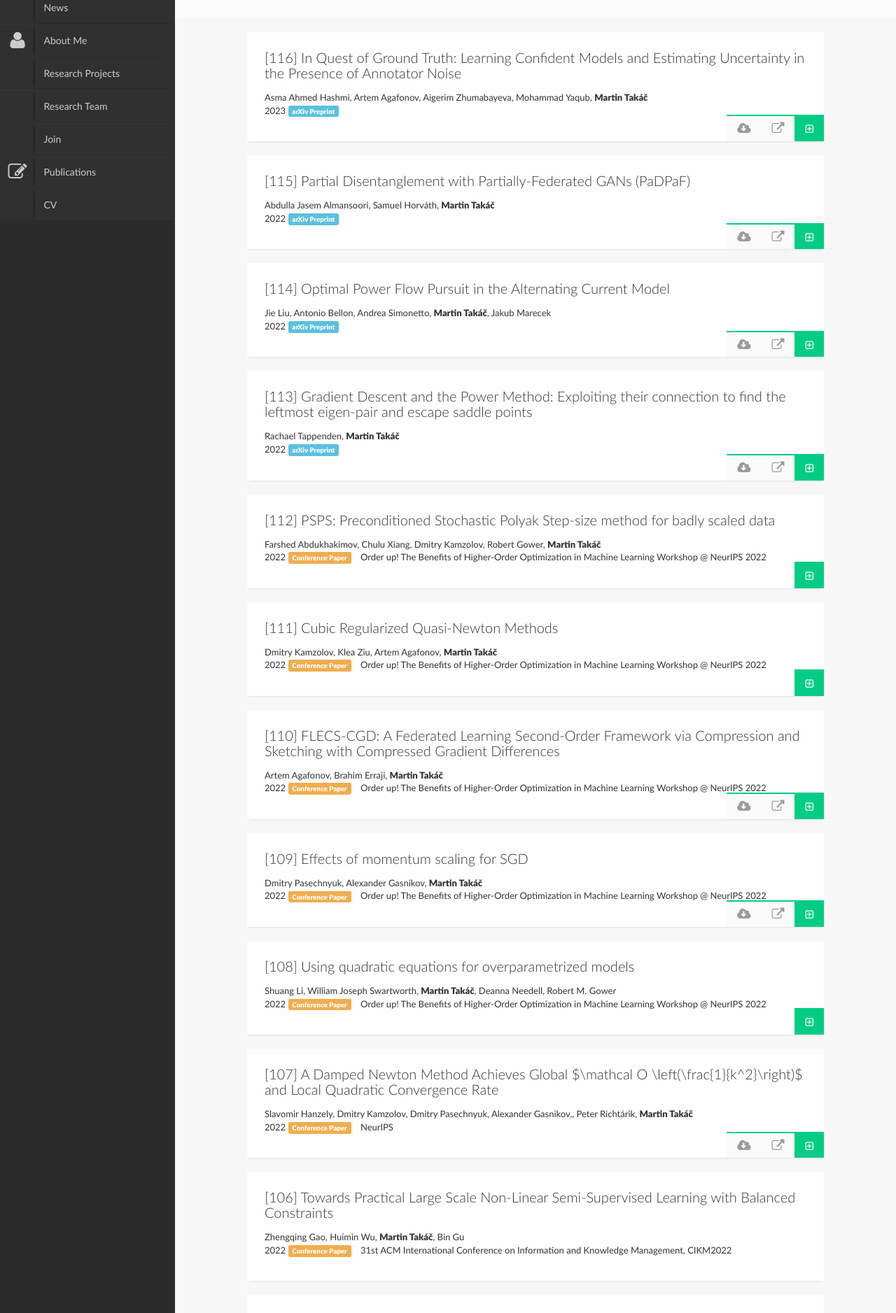
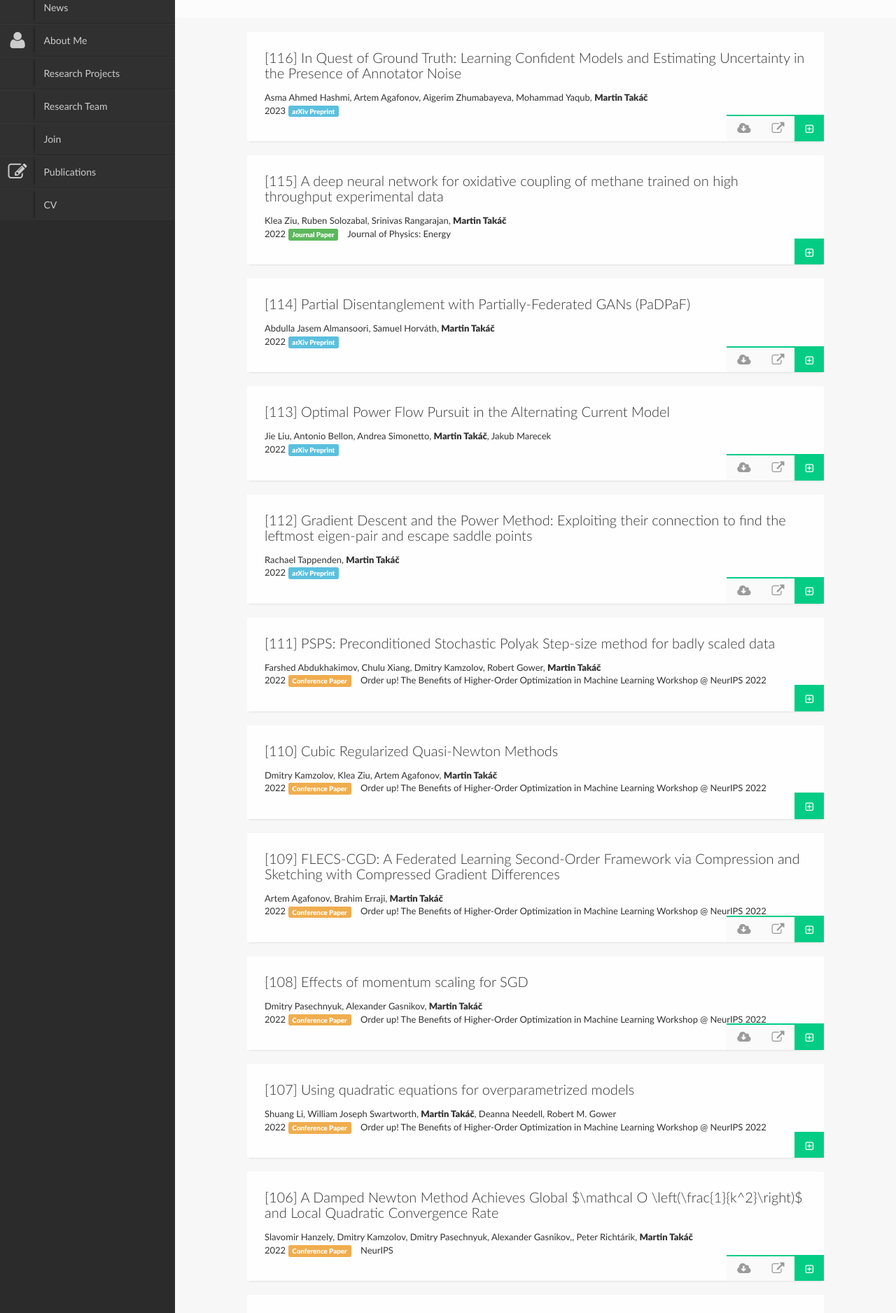
Before and after one commit to martintaki/takac.github.io, a Jekyll site: the page built from Publications.html, in a window 1280 px wide. Shown: the part 330-2207 px from the top of the page at 70% size. Built offline with Jekyll 4.4.1, drawn with Linux system fonts in a browser that asks for light colours; nearby versions of some CDN libraries; library files that are not in the unit come from our copies; part of the change alters nothing that is shown; some of the changed text lies outside the part shown.

Commit message:
update 02-06-2023

```diff
--- a/_data/papers.yaml
+++ b/_data/papers.yaml
@@ -23,6 +23,34 @@
     in the Presence of Annotator Noise'
   type: tpaper
   year: '2023'
+- abstract: "In this work, we develop a deep neural network model for the reaction\
+    \ rate of oxidative coupling of methane from \n\t\tpublished high-throughput experimental\
+    \ \n\t\tcatalysis data. A neural network is formulated so that the rate model\
+    \ satisfies the plug flow reactor design equation. \n\t\tThe model is then employed\
+    \ to understand the variation of reactant and product composition within the reactor\
+    \ for the reference \n\t\tcatalyst Mn\u2013Na2WO4/SiO2 at different temperatures\
+    \ and to identify new catalysts and combinations of\n\t\t known catalysts that\
+    \ would increase yield and selectivity relative to the reference catalyst.\n\t\
+    \t  The model revealed that methane is converted in the first half of the catalyst\
+    \ bed, while the second part largely \n\t\t  consolidates the products (i.e. increases\
+    \ ethylene to ethane ratio). A screening study of >=3400 combinations of pairs\
+    \ of previously studied catalysts of the form M1(M2)$_{1-2}$M3Ox/support (where\
+    \ M1, M2 and M3 are metals) revealed that a reactor configuration comprising two\
+    \ sequential catalyst beds leads to synergistic effects resulting in increased\
+    \ yield of C2 compared to the reference catalyst at identical conditions and contact\
+    \ time. Finally, an expanded screening study of 7400 combinations (comprising\
+    \ previously studied metals but with several new permutations) revealed multiple\
+    \ catalyst choices with enhanced yields of C2 products. This study demonstrates\
+    \ the value of learning a deep neural network model for the instantaneous reaction\
+    \ rate directly from high-throughput data and represents a first step in constraining\
+    \ a data-driven reaction model to satisfy domain information."
+  authors: "Klea Ziu, Ruben Solozabal, Srinivas Rangarajan, <strong>Martin Tak\xE1\
+    \u010D</strong>"
+  journal: 'Journal of Physics: Energy'
+  title: A deep neural network for oxidative coupling of methane trained on high throughput
+    experimental data
+  type: jpaper
+  year: '2022'
 - abstract: "\nFederated learning has become a popular machine learning paradigm with\
     \ many potential real-life applications, including recommendation systems, the\
     \ Internet of Things (IoT), healthcare, and self-driving cars. Though most current\
@@ -245,12 +273,6 @@
   link: https://arxiv.org/abs/2208.13190
   pdf: https://arxiv.org/pdf/2208.13190.pdf
   title: Exploiting higher-order derivatives in convex optimization methods
-  type: tpaper
-  year: '2022'
-- authors: "Klea Ziu, Ruben Solozabal, Srinivas Rangarajan, <strong>Martin Tak\xE1\
-    \u010D</strong>"
-  title: A deep neural network for oxidative coupling of methane trained on high throughput
-    experimental data
   type: tpaper
   year: '2022'
 - abstract: "The problem of constrained Markov decision process is considered. An\
```
